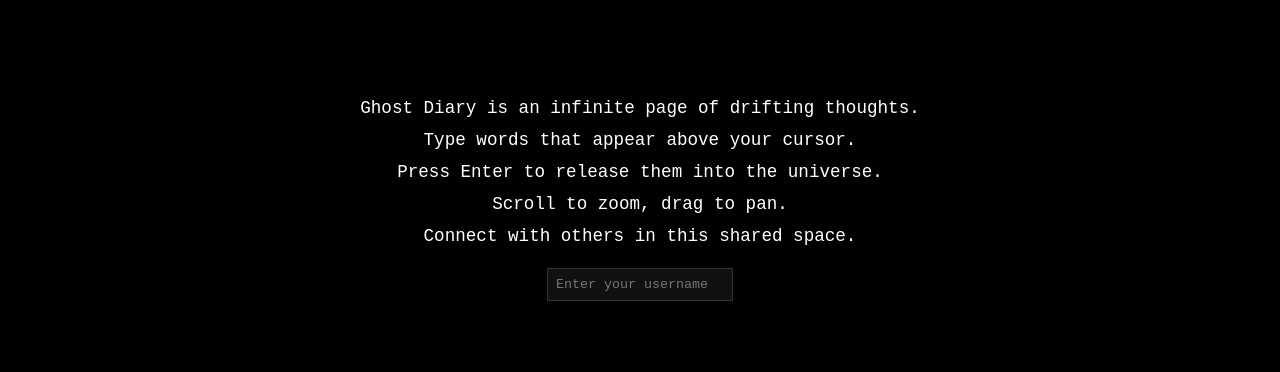
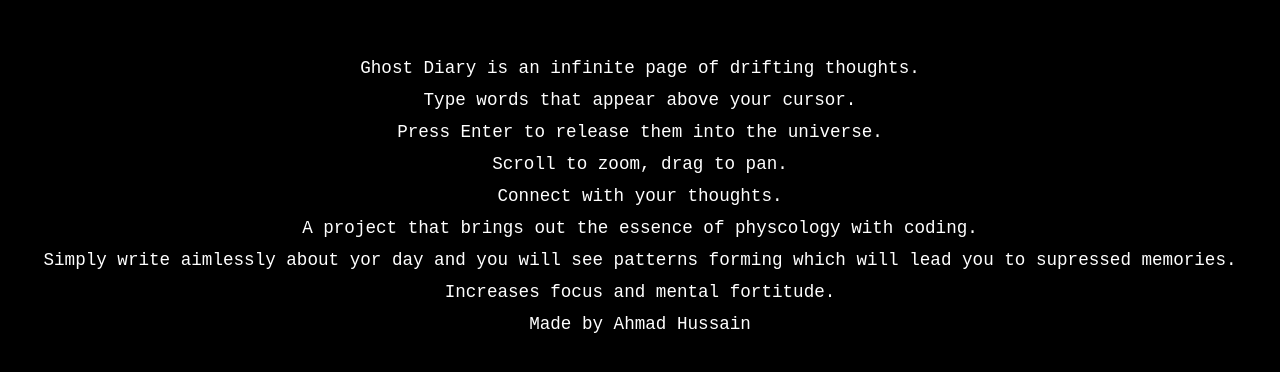
Before and after one commit to Ahmadhussain0033/My-Ghost-Diary, a plain HTML site: page index.html in a window 1280 px wide. Shown: the part 204-576 px from the top of the page. Drawn offline with Linux system fonts and the light colour scheme.

Commit message:
Update index.html

```diff
--- a/index.html
+++ b/index.html
@@ -253,8 +253,11 @@
     <p class="loading-line">Type words that appear above your cursor.</p>
     <p class="loading-line">Press Enter to release them into the universe.</p>
     <p class="loading-line">Scroll to zoom, drag to pan.</p>
-    <p class="loading-line">Connect with others in this shared space.</p>
-    <input type="text" id="username-input" placeholder="Enter your username" maxlength="20">
+    <p class="loading-line">Connect with your thoughts.</p>
+    <p class="loading-line">A project that brings out the essence of physcology with coding.</p>
+    <p class="loading-line">Simply write aimlessly about yor day and you will see patterns forming which will lead you to supressed memories.</p>
+    <p class="loading-line">Increases focus and mental fortitude.</p>
+    <p class="loading-line">Made by Ahmad Hussain</p>
   </div>
 
   <div id="main-space">
```
